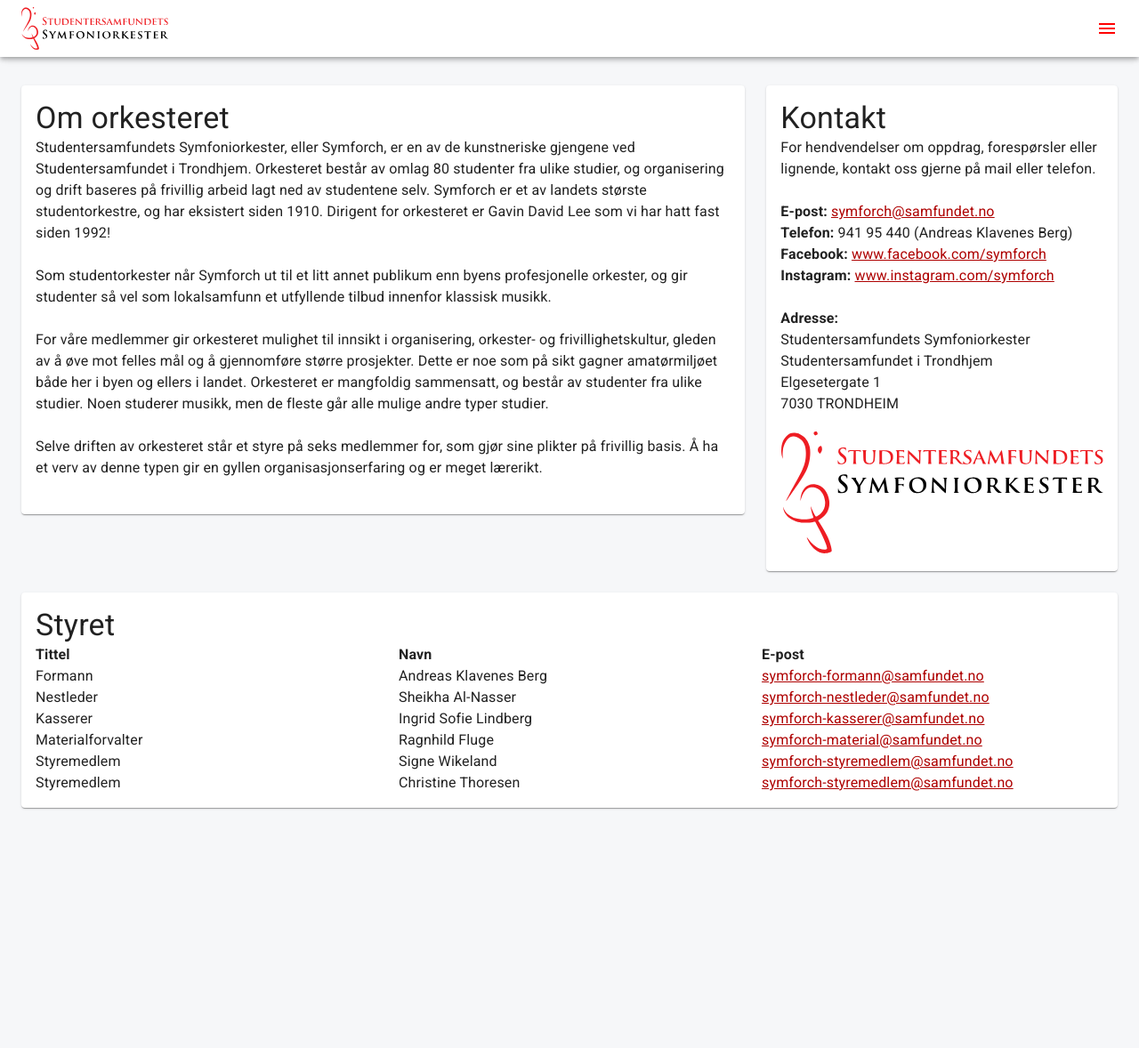
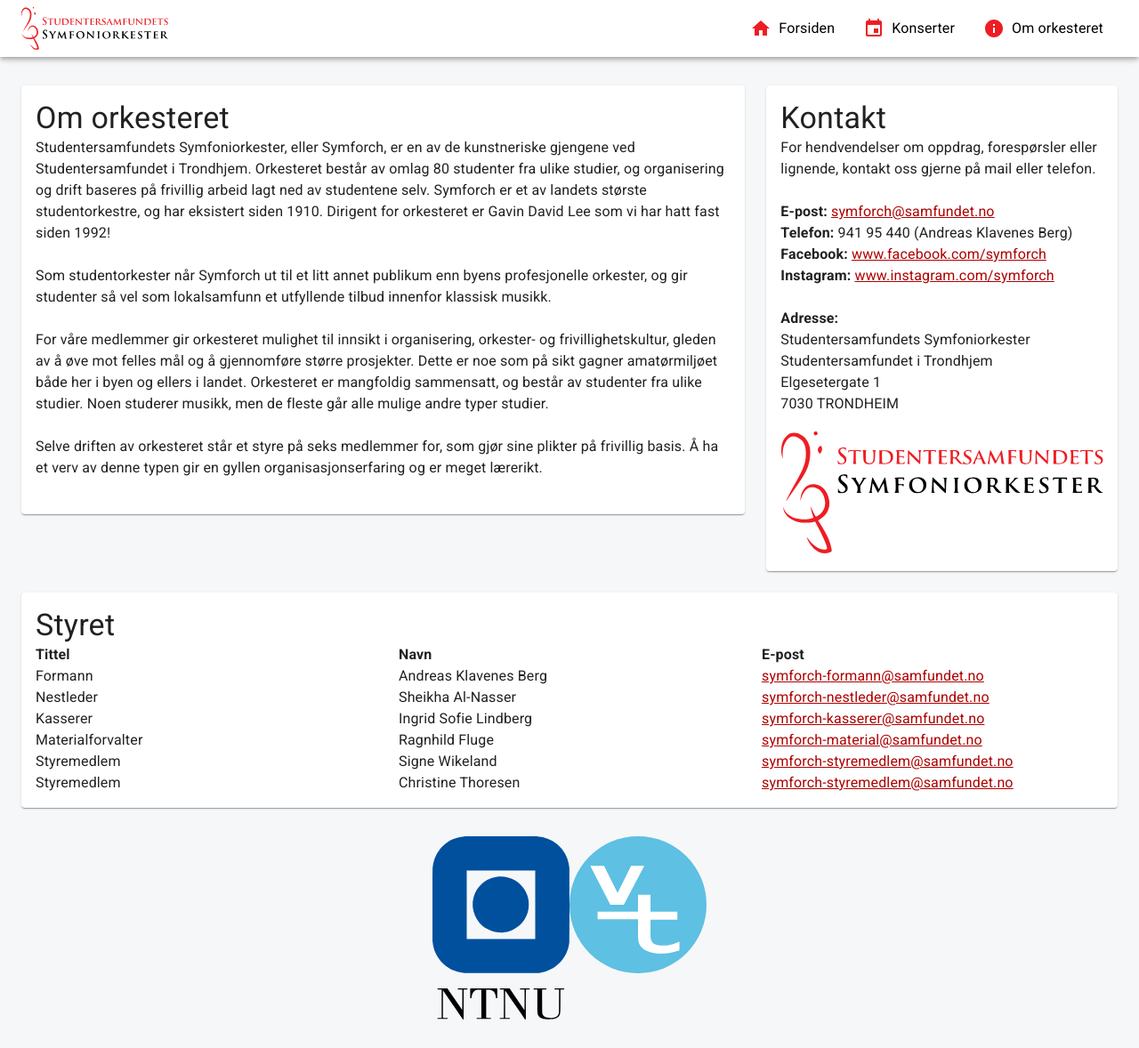
Before and after one commit to sigurdskogmo/symforch-web, a React (Create React App) app: page /om in a window 1280 px wide. Shown: the whole page at 89% size. Before the commit the page ends 940 px from the top, so only its background shows below. Built offline with nearby package versions, Linux system fonts and the light colour scheme.

Commit message:
Alt text on all images, hamburger menu only below 600px width and sponsors

```diff
--- a/src/components/Slideshow.js
+++ b/src/components/Slideshow.js
@@ -19,13 +19,16 @@
 const Slideshow = () => {
     const images = [
         {
-            src: slide1
+            src: slide1,
+            alt: 'Bilde fra promenadekonserten fra UKA 2019 med sangsolist'
         },
         {
-            src: slide2
+            src: slide2,
+            alt: 'Bilde fra promenadekonserten fra UKA 2019 med dirigent Gavin David Lee i fokus'
         },
         {
-            src: slide3
+            src: slide3,
+            alt: 'Bilde fra konserten "borte bra, storsalen best" februar 2020'
         }
     ];
 
@@ -38,7 +41,7 @@
                 autoPlay={false}
             >
                 {
-                    images.map((image, i) => <Img source={image.src} className={classes.img}/>)
+                    images.map((image, i) => <Img source={image.src} alt={image.alt} className={classes.img}/>)
                 }
             </Carousel>
         </div>
--- /dev/null
+++ b/src/components/Sponsors.js
@@ -0,0 +1,35 @@
+import React from 'react';
+import Img from './Img';
+import { makeStyles } from '@material-ui/core/styles';
+import ntnu_logo from '../assets/ntnu_logo.svg';
+import vt_logo from '../assets/vt_logo.svg';
+
+const useStyles = makeStyles((theme) => ({
+    wrapper: {
+        display: 'flex'
+    },
+    img: {
+        maxWidth: '50%',
+        float: 'left',
+    },
+    center: {
+        display: 'block',
+        marginLeft: 'auto',
+        marginRight: 'auto',
+        maxWidth: '25%',
+    }
+}));
+
+const Sponsors = () => {
+    const classes = useStyles();
+    return (
+        <div align="center" className={classes.wrapper}>
+            <div className={classes.center}>
+                <Img source={ntnu_logo} alt={"NTNUs logo"} className={classes.img}/>
+                <Img source={vt_logo} alt={"Velferdstingets logo"} className={classes.img}/>
+            </div>
+        </div>
+    )
+}
+
+export default Sponsors;
--- a/src/components/TopBar.js
+++ b/src/components/TopBar.js
@@ -16,6 +16,7 @@
 import Popper from '@material-ui/core/Popper';
 import MenuItem from '@material-ui/core/MenuItem';
 import MenuList from '@material-ui/core/MenuList';
+import useMediaQuery from '@material-ui/core/useMediaQuery';
 
 // Material icons
 import MenuIcon from '@material-ui/icons/Menu';
@@ -39,18 +40,22 @@
         flexGrow: 1,
         height: 48,
         maxHeight: 64,
-    } ,
+    },
     menuIcons: {
         marginRight: theme.spacing(1),
     },
     menuLinks: {
         color: '#000000',
         textDecoration: 'none'
+    },
+    desktop: {
+        display: 'flex'
     }
   }));
 
 const TopBar = () => {
     const classes = useStyles();
+    const matches = useMediaQuery('(min-width: 600px');
 
     /**
      * This part until the return could and probably should
@@ -90,12 +95,39 @@
 
     return (
         <div>
+            {matches ? console.log("Larger than 600px") : console.log("Smaller than 600px")}
             <AppBar position="fixed" color='secondary'>
                 <Toolbar className={classes.toolbar}>
                     <NavLink to={ROUTES.HOME}>
                         <Logo className={classes.logo}/>
                     </NavLink>
                     <div className={classes.root}></div>
+
+                    {
+                        matches
+                        ?
+                        <div className={classes.desktop}>
+                            <NavLink to={ROUTES.HOME} className={classes.menuLinks}>
+                                <MenuItem>
+                                    <HomeIcon className={classes.menuIcons} color={'primary'}/>
+                                    Forsiden
+                                </MenuItem>
+                            </NavLink>
+                            <NavLink to={ROUTES.CONCERTS} className={classes.menuLinks}>
+                                <MenuItem>
+                                    <EventIcon className={classes.menuIcons} color={'primary'}/>
+                                    Konserter
+                                </MenuItem>
+                            </NavLink>
+                            <NavLink to={ROUTES.ABOUT} className={classes.menuLinks}>
+                                <MenuItem>
+                                    <InfoIcon className={classes.menuIcons} color={'primary'}/>
+                                    Om orkesteret
+                                </MenuItem>
+                            </NavLink>
+                        </div>
+                        :
+                        <div>
                             <IconButton
                                 edge="end"
                                 className={classes.menuButton}
@@ -143,6 +175,9 @@
                                 </Grow>
                             )}
                             </Popper>
+                        </div>
+                    }
+
                 </Toolbar>
             </AppBar>
             <Toolbar />
--- a/src/views/AboutView/index.js
+++ b/src/views/AboutView/index.js
@@ -7,9 +7,9 @@
 import Typography from '@material-ui/core/Typography';
 import Container from '@material-ui/core/Container';
 
-// Copyright
 //import Copyright from '../../components/Copyright';
-//import Box from '@material-ui/core/Box';
+import Box from '@material-ui/core/Box';
+import Sponsors from '../../components/Sponsors';
 
 // Assets
 import Logo from '../../assets/Logo';
@@ -146,9 +146,9 @@
                             </Paper>
                         </Grid>
                     </Grid>
-                    {/* <Box pt={4}>
-                        <Copyright />
-                    </Box> */}
+                    <Box pt={4}>
+                        <Sponsors />
+                    </Box>
                 </Container>
                 </div>
             </main>
--- a/src/views/ConcertView/index.js
+++ b/src/views/ConcertView/index.js
@@ -11,9 +11,9 @@
 import Img from '../../components/Img';
 import festkonsert_banner from '../../assets/festkonsert_banner.jpg';
 
-// Copyright
-//import Box from '@material-ui/core/Box';
+import Box from '@material-ui/core/Box';
 //import Copyright from '../../components/Copyright';
+import Sponsors from '../../components/Sponsors';
 
 const useStyles = makeStyles((theme) => ({
     root: {
@@ -62,7 +62,7 @@
                                 <Typography component="p" variant="h5">
                                     Festkonsert
                                 </Typography>
-                                <Img source={festkonsert_banner} className={classes.img}/>
+                                <Img source={festkonsert_banner} alt={'Bannerplakat for festkonsert'} className={classes.img}/>
                                 <Typography component="p" variant="body1">
                                     <b>Når: </b>6. oktober kl. 20:00<br />
                                     <b>Hvor: </b>Storsalen, Studentersamfundet<br />
@@ -122,9 +122,9 @@
                             </Paper>
                         </Grid>
                     </Grid>
-                    {/* <Box pt={4}>
-                        <Copyright />
-                    </Box> */}
+                    <Box pt={4}>
+                        <Sponsors />
+                    </Box>
                 </Container>
                 </div>
             </main>
--- a/src/views/HomeView/index.js
+++ b/src/views/HomeView/index.js
@@ -17,9 +17,9 @@
 import InfoIcon from '@material-ui/icons/Info';
 import Slideshow from '../../components/Slideshow';
 
-// Copyright
-//import Box from '@material-ui/core/Box';
+import Box from '@material-ui/core/Box';
 //import Copyright from '../../components/Copyright';
+import Sponsors from '../../components/Sponsors';
 
 const useStyles = makeStyles((theme) => ({
     root: {
@@ -160,9 +160,9 @@
                             </Paper>
                         </Grid>
                     </Grid>
-                    {/* <Box pt={4}>
-                        <Copyright />
-                    </Box> */}
+                    <Box pt={4}>
+                        <Sponsors />
+                    </Box>
                 </Container>
                 </div>
             </main>
--- a/src/views/NotFound/index.js
+++ b/src/views/NotFound/index.js
@@ -11,10 +11,9 @@
 import notfound from '../../assets/notfound.svg';
 import { NavLink } from 'react-router-dom';
 
-
-// Copyright
 //import Copyright from '../../components/Copyright';
-//import Box from '@material-ui/core/Box';
+import Box from '@material-ui/core/Box';
+import Sponsors from '../../components/Sponsors';
 
 const useStyles = makeStyles((theme) => ({
     root: {
@@ -54,7 +53,7 @@
                                     NOT FOUND
                                 </Typography>
                                 <br />
-                                <Img source={notfound} className={classes.img}/>
+                                <Img source={notfound} alt="404 image in the style of sheet music" className={classes.img}/>
                                 <br />
                                 <Typography component="p" variant="body1">
                                     Siden du leter etter finnes ikke... gå til <NavLink to='/'>forsiden</NavLink>!<br /><br />
@@ -65,9 +64,9 @@
                             </Paper>
                         </Grid>
                     </Grid>
-                    {/* <Box pt={4}>
-                        <Copyright />
-                    </Box> */}
+                    <Box pt={4}>
+                        <Sponsors />
+                    </Box>
                 </Container>
             </main>
         </div>
```
Also changed, not shown: src/assets/ntnu_logo.svg (added), src/assets/vt_logo.svg (added). Lines whose indentation alone changed are shown as unchanged.
